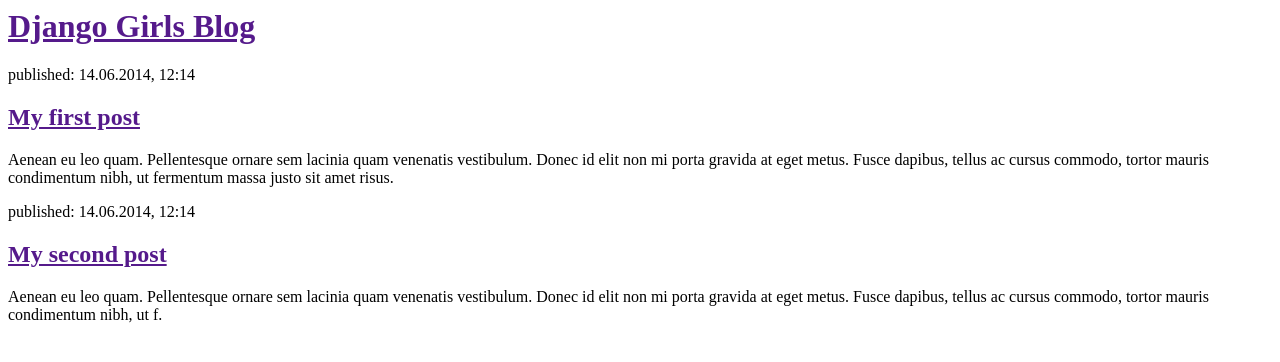
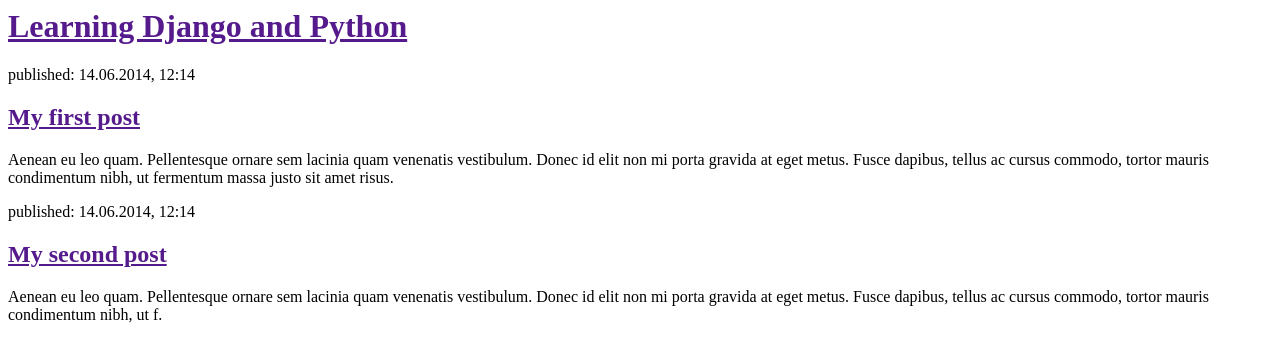
Before and after one commit to rodrigogama/django-python, a Django app: page / in a window 1280 px wide. Shown: the top 362 px of the page. Run offline with Django 3.2, Linux system fonts and the light colour scheme.

Commit message:
Changed title
Signed-off-by: Rodrigo Gama <rodrigogama@simepar.br>

```diff
--- a/blog/templates/blog/post_list.html
+++ b/blog/templates/blog/post_list.html
@@ -5,7 +5,7 @@
 
     <body>
         <div>
-            <h1><a href="">Django Girls Blog</a></h1>
+            <h1><a href="">Learning Django and Python</a></h1>
         </div>
 
         <div>
```
